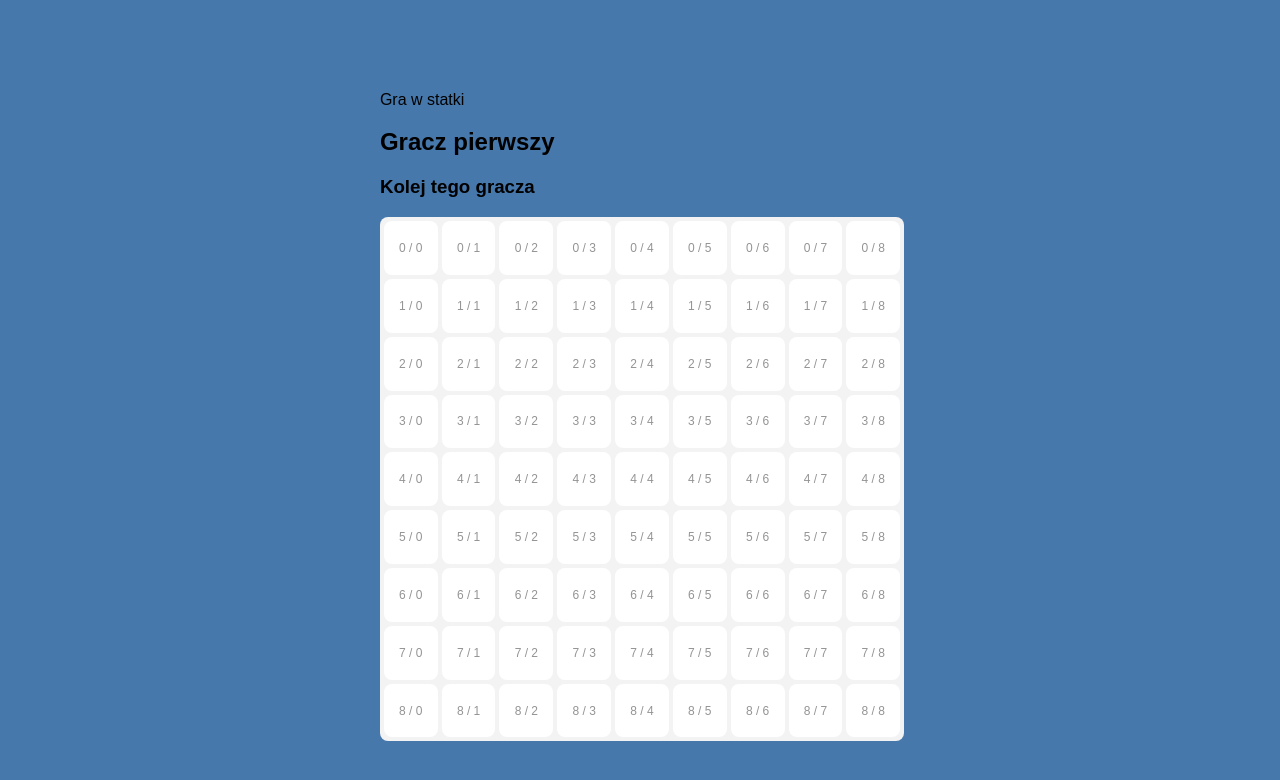
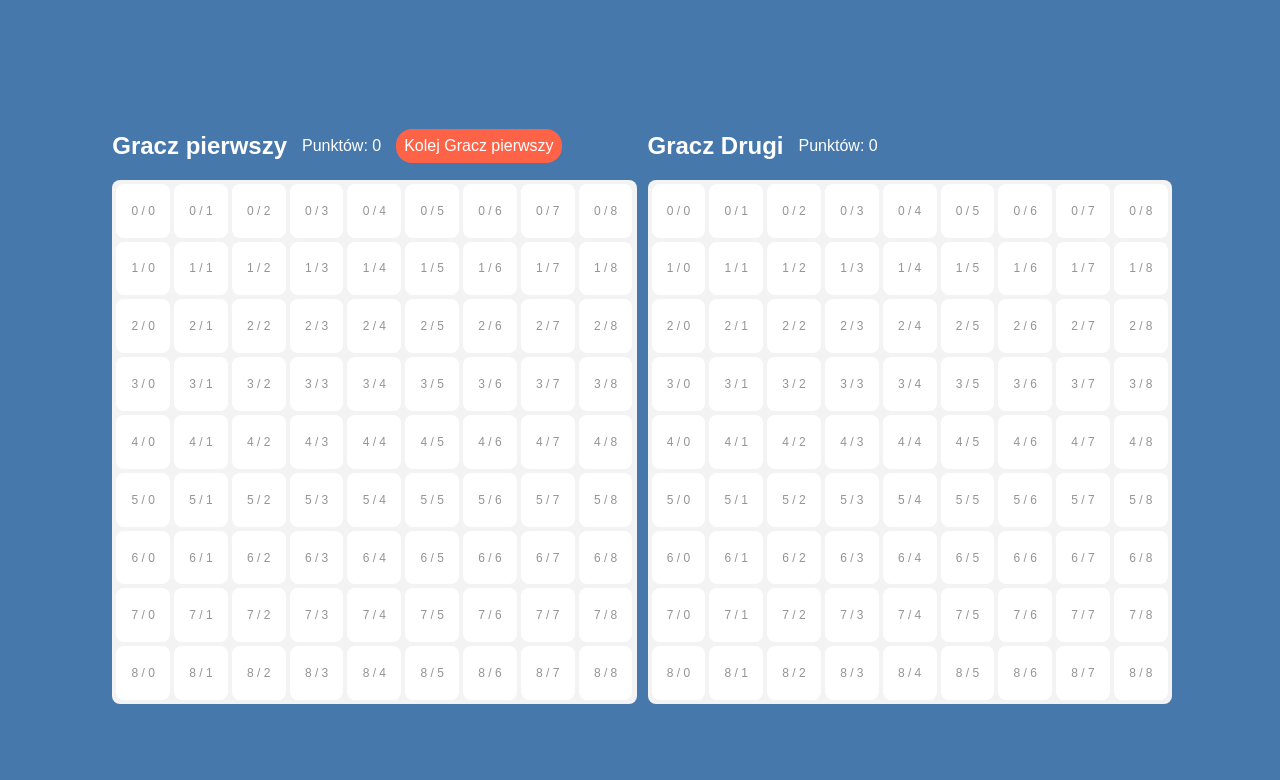
Before and after one commit to Bartholomeas/ships-game-oop, a React (Vite) app: page / in a window 1280 px wide. Shown: the top 780 px of the page. Built offline with nearby package versions, Linux system fonts and the light colour scheme.

Commit message:
board cannot be generated with dynamically created ship coordinates

```diff
--- a/src/App.module.css
+++ b/src/App.module.css
@@ -1,14 +1,8 @@
 .wrapper {
   display: flex;
-  flex-direction: column;
+  flex-direction: row;
   align-items: center;
   height: 100%;
   gap: 15px;
   width: 100%;
 }
-
-@media only screen and (min-width: 992px) {
-  .wrapper {
-    flex-direction: row;
-  }
-}
--- a/src/App.tsx
+++ b/src/App.tsx
@@ -1,23 +1,85 @@
 import React, { Component } from 'react';
-import Board from './components/Board';
 import * as style from './App.module.css';
 import Ship from './components/Ship';
 import Player from './components/Player';
 
 class App extends Component<any, any> {
+  shipSizes = [5, 4, 3, 3, 2];
+  public playerOneShips = this.generateShips(this.shipSizes);
+  public playerTwoShips = this.generateShips(this.shipSizes);
+
+  constructor(props: any) {
+    super(props);
+    this.state = {
+      activePlayer: this.playerOne,
+    };
+  }
+  private generateShips(shipSizes: number[]) {
+    const ships: Ship[] = [];
+    shipSizes.forEach(size => {
+      const isVertical = Math.random() < 0.5;
+      let x = Math.floor(Math.random() * 10);
+      let y = Math.floor(Math.random() * 10);
+      const positions = [] as [number, number][];
+
+      for (let i = 0; i < size; i++) {
+        if (isVertical) {
+          y = y + i;
+        } else {
+          x = x + i;
+        }
+        positions.push([x, y]);
+      }
+      ships.push(new Ship(size, positions));
+    });
+    return ships;
+  }
+
+  // public playerOne = new Player('Gracz pierwszy', true, this.playerOneShips);
+  // public playerTwo = new Player('Gracz pierwszy', true, this.playerTwoShips);
+
   public playerOne = new Player('Gracz pierwszy', true, [
     new Ship(5, [
-      [0, 0],
-      [0, 1],
-      [0, 2],
-      [0, 3],
-      [0, 4],
+      [2, 8],
+      [2, 7],
+      [2, 6],
+      [2, 5],
+      [2, 4],
     ]),
     new Ship(4, [
-      [1, 0],
-      [1, 1],
-      [1, 2],
-      [1, 3],
+      [7, 2],
+      [7, 3],
+      [7, 4],
+      [7, 5],
+    ]),
+    new Ship(3, [
+      [2, 0],
+      [2, 1],
+      [2, 2],
+    ]),
+    new Ship(3, [
+      [6, 5],
+      [6, 6],
+      [6, 7],
+    ]),
+    new Ship(2, [
+      [4, 0],
+      [4, 1],
+    ]),
+  ]);
+  public playerTwo = new Player('Gracz Drugi', false, [
+    new Ship(5, [
+      [2, 8],
+      [2, 7],
+      [2, 6],
+      [2, 5],
+      [2, 4],
+    ]),
+    new Ship(4, [
+      [7, 2],
+      [7, 3],
+      [7, 4],
+      [7, 5],
     ]),
     new Ship(3, [
       [2, 0],
@@ -35,15 +97,15 @@ class App extends Component<any, any> {
     ]),
   ]);
 
-  constructor(props: any) {
-    super(props);
-  }
+  render() {
+    console.log(this.playerOneShips);
 
-  render() {
     return (
       <div>
-        <p>Gra w statki</p>
-        {this.playerOne.render()}
+        <div className={style.wrapper}>
+          {this.playerOne.render()}
+          {this.playerTwo.render()}
+        </div>
       </div>
     );
   }
--- a/src/components/Board.tsx
+++ b/src/components/Board.tsx
@@ -6,12 +6,19 @@ interface Props {
   props: any;
 }
 
-export default class Board extends Component<{ ships: Ship[] }, { cells: any[] }> implements Props {
-  public grid;
-  public readonly size = 9;
+export default class Board
+  extends Component<
+    { ships: Ship[]; setIsActive: () => void; addPoint: () => void },
+    { cells: any[] }
+  >
+  implements Props
+{
+  private grid;
+  private readonly size = 9;
+  public ships;
 
-  constructor(public ships: Ship[]) {
-    super(ships as any);
+  constructor(ships: Ship[], props: any) {
+    super(ships as any, props);
     this.ships = ships;
     this.size = 9;
     this.grid = Array(this.size)
@@ -21,15 +28,15 @@ export default class Board extends Component<{ ships: Ship[] }, { cells: any[] }
     this.state = {
       cells: [],
     };
-
-    this.placeShips = this.placeShips.bind(this);
-    this.attackShip = this.attackShip.bind(this);
-    this.checkWin = this.checkWin.bind(this);
-    this.componentDidMount = this.componentDidMount.bind(this);
-    this.render = this.render.bind(this);
   }
 
+  public handleClick = () => {
+    this.props.setIsActive();
+  };
+
   private placeShips() {
+    console.log('placeships');
+    console.log(this.ships);
     if (!this.ships) return;
     // @ts-ignore
     for (const ship of this.ships.ships) {
@@ -39,30 +46,24 @@ export default class Board extends Component<{ ships: Ship[] }, { cells: any[] }
     }
   }
 
-  public placeSingleShip(ship: Ship) {
-    const { ships }: any = this.ships;
-    for (const [x, y] of ships) {
-      // this.grid[x][y] = ship;
-    }
-  }
-
   public attackShip(x: number, y: number): boolean {
+    this.props.setIsActive();
     if (this.grid[x][y] === null) {
       this.grid[x][y] = -1;
       return false;
-    console.log(x,y)
     }
     if (this.grid[x][y] !== -1) {
       this.grid[x][y].hit();
 
       if (this.grid[x][y].isSunk()) {
+        this.props.addPoint();
         for (const [i, j] of this.grid[x][y].getPositions()) {
           this.grid[i][j] = -1;
           this.setState(prevState => {
             const newCells = [...prevState.cells];
             newCells[i * this.size + j] = (
               <button
-                onClick={() => console.log(i,j)}
+                onClick={() => console.log(i, j)}
                 className={`${style.ship} ${style.ship__sunk}`}
                 key={i * this.size + j}>
                 X
@@ -76,7 +77,7 @@ export default class Board extends Component<{ ships: Ship[] }, { cells: any[] }
           const newCells = [...prevState.cells];
           newCells[x * this.size + y] = (
             <button
-              onClick={() => console.log(x,y)}
+              onClick={() => console.log(x, y)}
               className={`${style.ship} ${style.ship__hurt}`}
               key={x * this.size + y}>
               X
@@ -103,10 +104,11 @@ export default class Board extends Component<{ ships: Ship[] }, { cells: any[] }
   }
 
   private renderCells() {
-const shipCells = []
+    const shipCells = [];
     for (let x = 0; x < this.size; x++) {
       for (let y = 0; y < this.size; y++) {
-        shipCells .push(    <button
+        shipCells.push(
+          <button
             onClick={e => {
               this.attackShip(x, y);
             }}
@@ -117,18 +119,16 @@ const shipCells = []
                 ? 'X'
                 : `${x} / ${y}`
               : `${x} / ${y}`}
-            </button>)
-
+          </button>
+        );
       }
     }
-    this.setState({cells:shipCells})
-
+    this.setState({ cells: shipCells });
 
     return;
   }
 
   componentDidMount() {
-    console.log(this.ships);
     this.placeShips();
     this.renderCells();
   }
--- a/src/components/Player.tsx
+++ b/src/components/Player.tsx
@@ -1,61 +1,62 @@
 import { Component, ReactNode } from 'react';
 import Board from './Board';
 import Ship from './Ship';
+import * as style from './styles/Player.module.css';
 
 export default class Player extends Component<any, any> {
   public name: string;
   public active: boolean;
+  private opponent: Player | null;
   private ships: Ship[];
+  private board: Board;
 
   constructor(name: string, active: boolean, ships: Ship[]) {
     super(ships);
     this.name = name;
     this.active = active;
+    this.opponent = null;
     this.ships = ships;
+    this.board = new Board(this.ships, this.setIsActive);
     this.state = {
-      board: new Board(ships),
+      active: this.active,
+      board: this.board,
+      shipsSunk: 0,
     };
   }
 
-  public checkShips() {
-    console.log(this.ships);
+  public setOpponent(opponent: Player) {
+    this.opponent = opponent;
   }
 
-  public setActive() {
-    this.active = true;
-  }
+  public setIsActive = () => {
+    console.log(this.ships[0].isSunk());
+    this.setState({ active: !this.state.active });
+  };
 
-  public setInactive() {
-    this.active = false;
-  }
+  public addPoint = () => {
+    this.setState({ shipsSunk: this.state.shipsSunk + 1 });
+    console.log(this.state.shipsSunk);
+    return;
+  };
 
-  public placeShip(size: number, x: number, y: number) {
-    if (this.state.board.isOccupied(x, y)) {
-      return false;
+  componentDidUpdate() {
+    if (this.state.shipsSunk === 10) {
+      alert('Koniec gry');
+      window.location.reload();
     }
-    const positions: [number, number][] = [[x, y]];
-    for (let i = 1; i < size; i++) {
-      const newX = x + i;
-
-      if (newX >= this.state.board.size || this.state.board.isOccupied(newX, y)) {
-        return false;
-      }
-      positions.push([newX, y]);
-    }
-
-    const ship = new Ship(size, positions);
-    this.ships.push(ship);
-    this.state.board.placeSingleShip(ship);
-    return true;
   }
 
   public render(): ReactNode {
+    // console.log(this.ships);
     return (
       <div>
-        <h2>{this.name}</h2>
-        <h3>{this.active ? 'Kolej tego gracza' : ''}</h3>
+        <div className={style.flex}>
+          <h2>{this.name}</h2>
+          <p>Punktów: {this.state.shipsSunk}</p>
+          {this.state.active && <p className={style.currentTurn}> Kolej {this.name}</p>}
+        </div>
         <div className="">
-          <Board ships={this.ships} />
+          <Board ships={this.ships} setIsActive={this.setIsActive} addPoint={this.addPoint} />
         </div>
       </div>
     );
--- a/src/components/Ship.tsx
+++ b/src/components/Ship.tsx
@@ -1,7 +1,7 @@
 import React, { Component } from 'react';
 
 export default class Ship extends Component {
-  private readonly size;
+  public readonly size;
   public health;
   public positions: [number, number][];
 
@@ -13,7 +13,6 @@ export default class Ship extends Component {
   }
 
   public hit() {
-    console.log(this.health);
     if (this.isSunk()) {
       return;
     } else {
@@ -21,14 +20,12 @@ export default class Ship extends Component {
     }
   }
   public getPositions() {
-    console.log(this.positions);
     if (this.isSunk()) {
       return this.positions;
     }
   }
 
   public isSunk(): boolean {
-    // console.log(this.positions);
     if (this.health === 0) console.log('zatopiony');
     return this.health === 0;
   }
--- a/src/components/SinglePosition.tsx
+++ b/src/components/SinglePosition.tsx
@@ -1,5 +1,5 @@
 import { Component } from "react";
-import * as style from "./styles/SinglePosition.module.css";
+import * as style from "./styles/Player.module.css";
 
 interface Props {
   [key: string]: any;
--- a/src/components/styles/Player.module.css
+++ b/src/components/styles/Player.module.css
@@ -1,5 +1,14 @@
 .flex {
-  display:flex;
+  display: flex;
   flex-direction: row;
-  background-color: pink;
+  align-items: center;
+  gap: 15px;
+  color: white;
 }
+
+.currentTurn {
+  background-color: tomato;
+  border-radius: 16px;
+  padding: 8px;
+  color: white;
+}
```
Also changed, not shown: 5 other files (tests, documents, lock files or other folders). Lines whose indentation alone changed are shown as unchanged.
